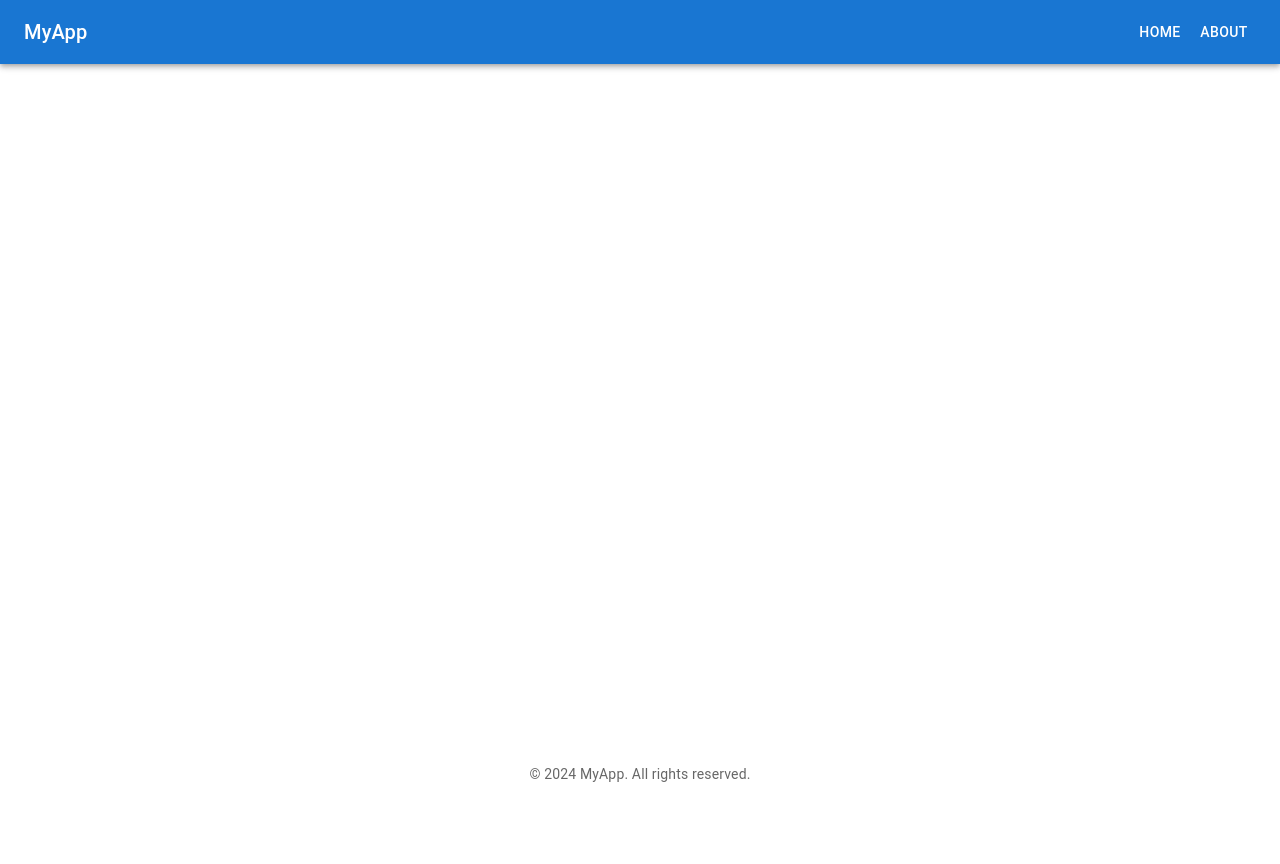
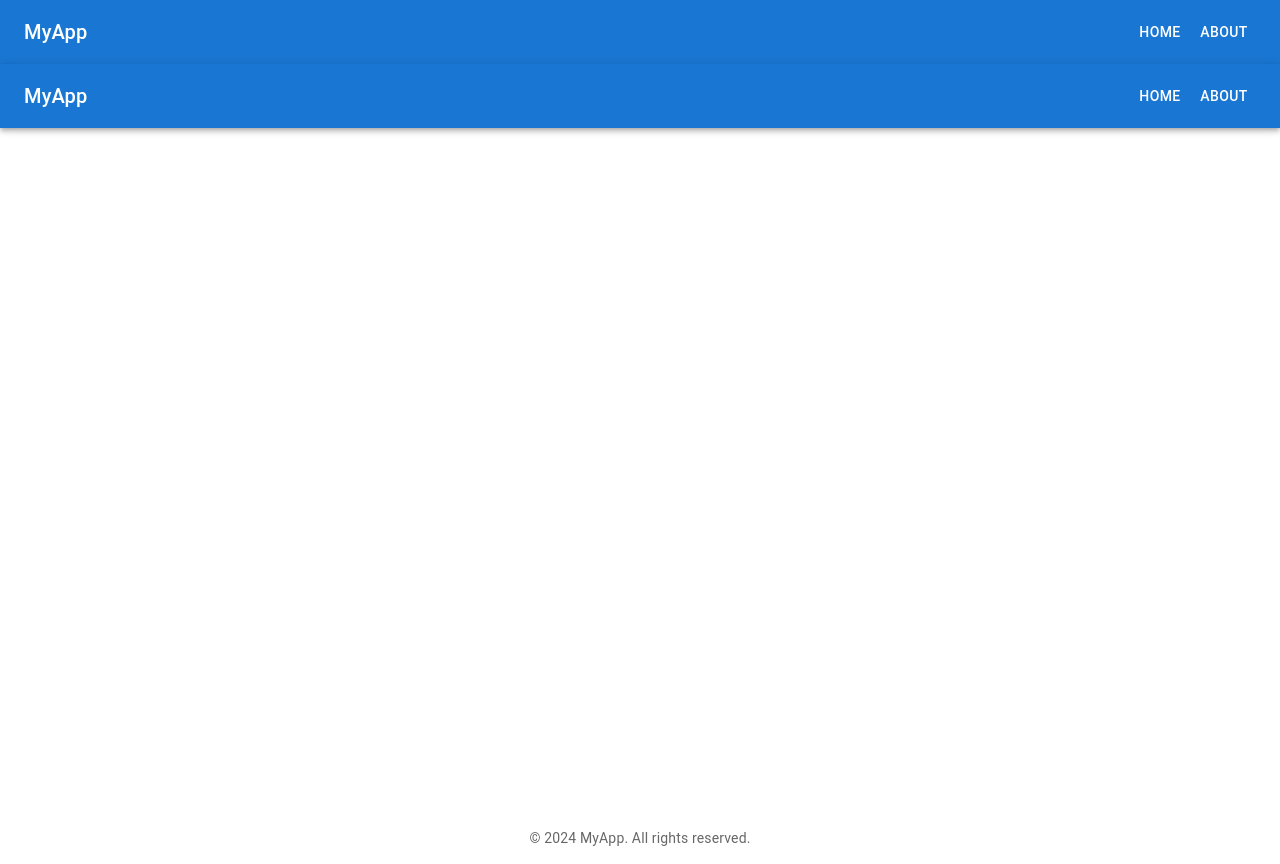
Before and after one commit to naveed60/Node-js-CRUD-Api-Backend, a React (Create React App) app in the folder frontend/: page / in a window 1280 px wide. Before the commit the page ends 800 px from the top, so only its background shows below. Built offline with nearby package versions, Linux system fonts and the light colour scheme; no server answers.

Commit message:
apbar added

```diff
--- a/frontend/src/App.js
+++ b/frontend/src/App.js
@@ -1,4 +1,3 @@
-// src/App.js
 import React from "react";
 import { BrowserRouter as Router, Routes, Route } from "react-router-dom";
 import { AuthProvider } from "./contexts/AuthContext";
@@ -11,14 +10,16 @@ import ContactDetail from "./components/Contacts/ContactDetail";
 import EditContact from "./components/Contacts/EditContact";
 import HomePage from "./components/pages/HomePage";
 import CurrentUser from "./components/Contacts/CurrentUser";
+import AppBar from "./components/pages/AppBar";  // Import the AppBar component
 
 function App() {
   return (
     <AuthProvider>
       <ContactProvider>
         <Router>
+        <AppBar />
           <Routes>
-            <Route path="/" element={<HomePage/>} />
+            <Route path="/" element={<HomePage />} />
             <Route path="/login" element={<Login />} />
             <Route path="/current" element={<CurrentUser />} />
             <Route path="/register" element={<Register />} />
```
